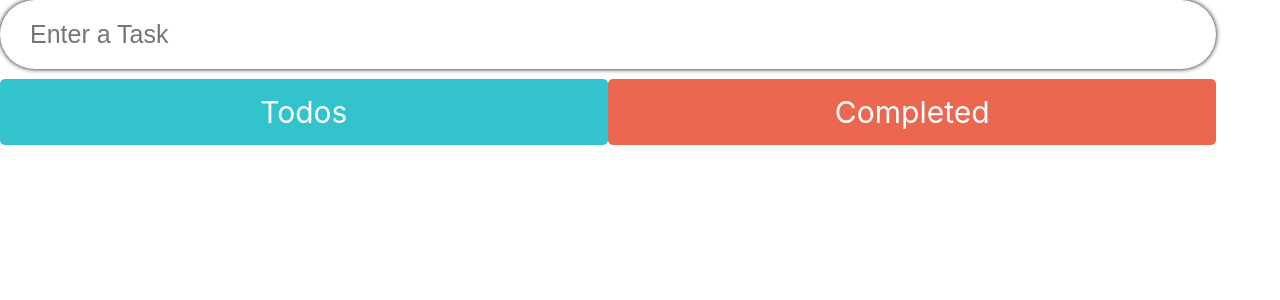
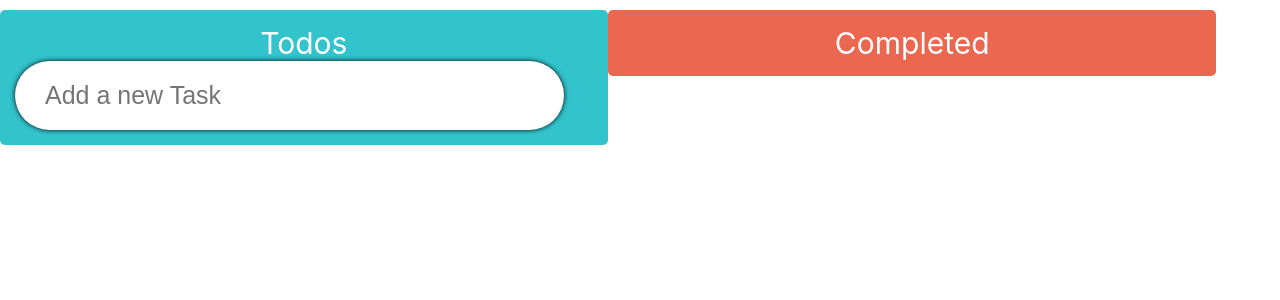
Before and after one commit to SumitB1412/react-dnd, a React (Vite) app in the folder frontend/: page / in a window 1280 px wide. Shown: the top 300 px of the page. Built offline with nearby package versions, Linux system fonts and the light colour scheme.

Commit message:
working on input box

```diff
--- a/frontend/src/App.jsx
+++ b/frontend/src/App.jsx
@@ -1,26 +1,24 @@
 import React, { useState } from "react";
 import "./App.css";
-import InputField from "./components/InputField";
 import TodoList from "./components/TodoList";
 import { DragDropContext } from "react-beautiful-dnd";
 
 const App = () => {
-  const [todo, setTodo] = useState("");
+  // const [todo, setTodo] = useState("");
   const [todos, setTodos] = useState([]);
   const [CompletedTodos, setCompletedTodos] = useState([]);
 
-  const handleAdd = (e) => {
-    e.preventDefault();
+  // const handleAdd = (e) => {
+  //   e.preventDefault();
 
-    if (todo) {
-      setTodos([...todos, { id: Date.now(), todo, isDone: false }]);
-      setTodo("");
-    }
-  };
+  //   if (todo) {
+  //     setTodos([...todos, { id: Date.now(), todo, isDone: false }]);
+  //     setTodo("");
+  //   }
+  // };
 
   const onDragEnd = (result) => {
     const { destination, source } = result;
-
 
     if (!destination) {
       return;
@@ -59,7 +57,6 @@ const App = () => {
   return (
     <DragDropContext onDragEnd={onDragEnd}>
       <div className="App">
-        <InputField todo={todo} setTodo={setTodo} handleAdd={handleAdd} />
         <TodoList
           todos={todos}
           setTodos={setTodos}
--- a/frontend/src/components/InputField.jsx
+++ b/frontend/src/components/InputField.jsx
@@ -13,7 +13,7 @@ const InputField = ({ todo, setTodo, handleAdd }) => {
     >
       <input
         type="text"
-        placeholder="Enter a Task"
+        placeholder="Add a new Task"
         value={todo}
         ref={inputRef}
         onChange={(e) => setTodo(e.target.value)}
--- a/frontend/src/components/TodoList.jsx
+++ b/frontend/src/components/TodoList.jsx
@@ -1,8 +1,18 @@
-import React from "react";
+import React, { useState } from "react";
 import SingleTodo from "./SingleTodo";
+import InputField from "./InputField";
 import { Droppable } from "react-beautiful-dnd";
 
 const TodoList = ({ todos, setTodos, CompletedTodos, setCompletedTodos }) => {
+  const [todo, setTodo] = useState("");
+  const handleAdd = (e) => {
+    e.preventDefault();
+
+    if (todo) {
+      setTodos([...todos, { id: Date.now(), todo, isDone: false }]);
+      setTodo("");
+    }
+  };
   return (
     <div className="container">
       <Droppable droppableId="TodosList">
@@ -22,6 +32,7 @@ const TodoList = ({ todos, setTodos, CompletedTodos, setCompletedTodos }) => {
                 setTodos={setTodos}
               />
             ))}
+            <InputField todo={todo} setTodo={setTodo} handleAdd={handleAdd} />
             {provided.placeholder}
           </div>
         )}
--- a/frontend/src/components/styles.css
+++ b/frontend/src/components/styles.css
@@ -11,7 +11,6 @@
   padding: 20px 30px;
   font-size: 25px;
   border: none;
-  /* transition: 0.2s; */
   box-shadow:  0 0 5px black;
 }
 
```
